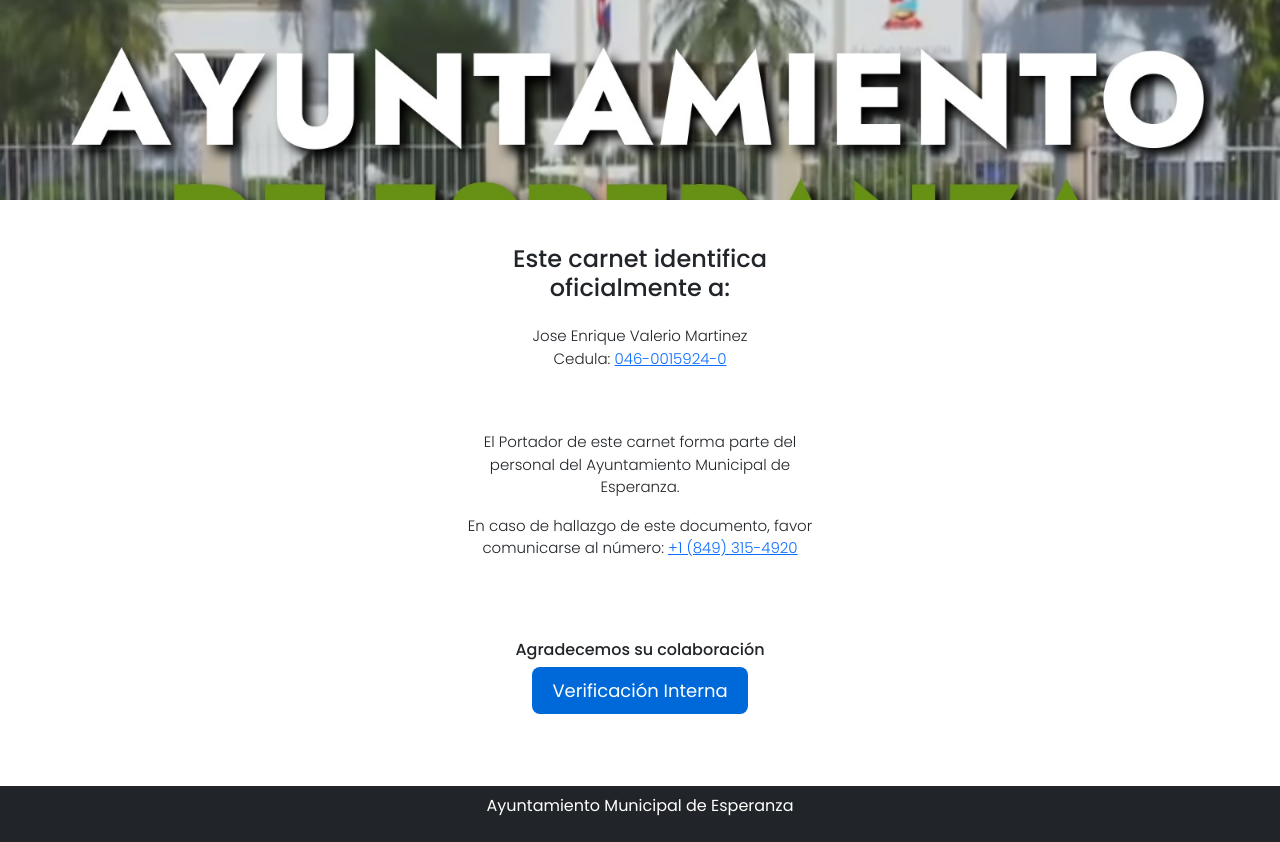
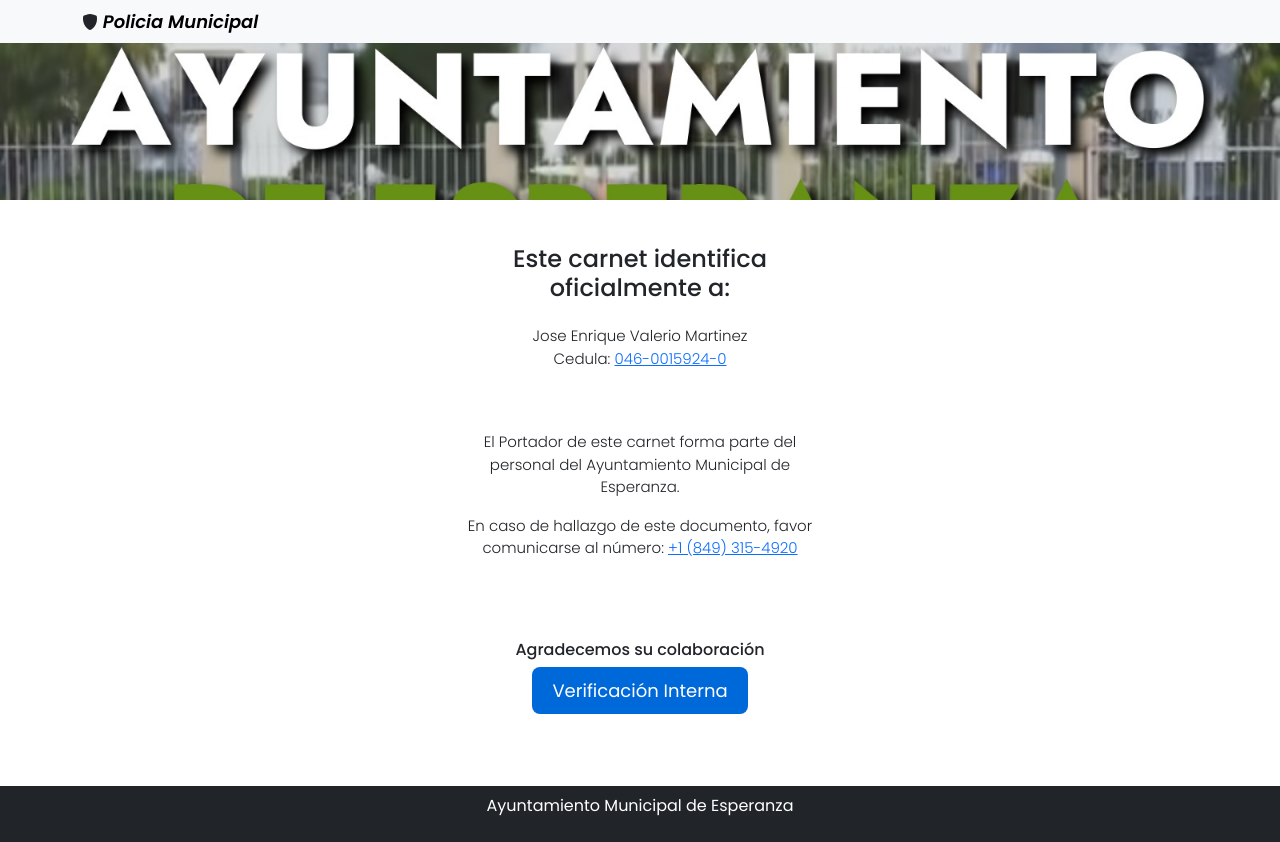
Before and after one commit to Alcaldia02/identificacion, a plain HTML site: page josevaleriomartinez/index.html in a window 1280 px wide. Drawn offline with nearby package versions, Linux system fonts and the light colour scheme.

Commit message:
Update index.html

```diff
--- a/josevaleriomartinez/index.html
+++ b/josevaleriomartinez/index.html
@@ -10,7 +10,13 @@
     <link rel="stylesheet" href="sttyyle.css">
 </head>
 <body>
-
+   <nav class="navbar navbar-expand-lg navbar-light bg-light fixed-top">
+<div class="container">
+    <i class="bi bi-shield-fill">
+    <a href="#" class="navbar-brand" ><span class="text primary">Policia</span> Municipal</a>
+    </i>
+</div>
+    </nav>
     <main>
     <div class="banner">
                 <img src="Alcaldia.jpeg" class="d-block w-100" alt="Imagen Ayuntamiento">
```
